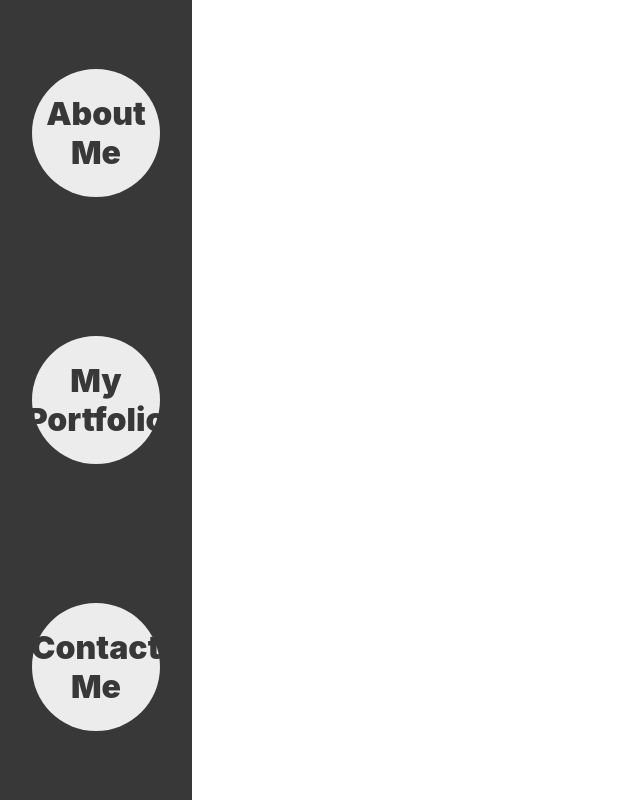
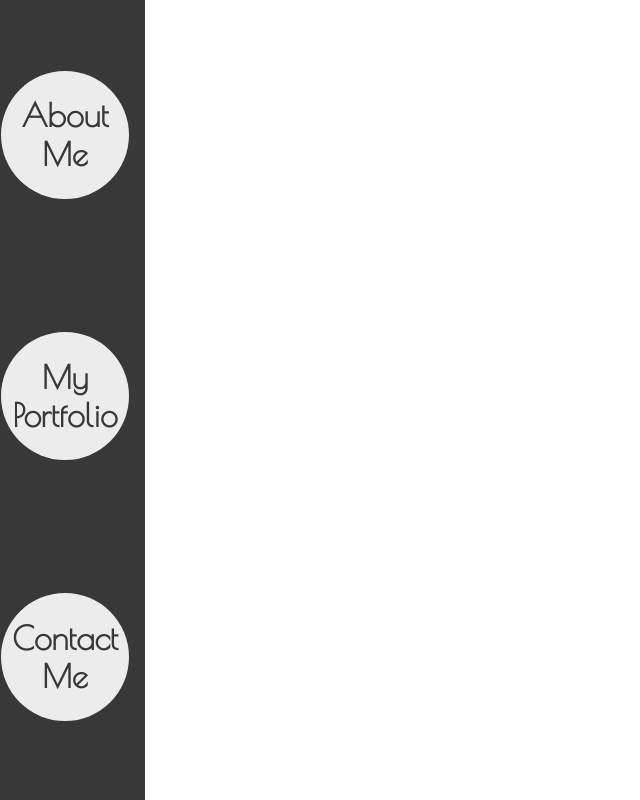
Before and after one commit to mlfitz2/React-Profile, a React (Create React App) app: page / in a window 1280 px wide. Both pictures are taken after a click on the element "About Me". Shown: the top 800 px of the page, without its empty margins (0-640 px from the left). Built offline with nearby package versions, Linux system fonts and the light colour scheme.

Commit message:
nav buttons are working

```diff
--- a/public/index.html
+++ b/public/index.html
@@ -28,6 +28,7 @@
     <link rel="preconnect" href="https://fonts.googleapis.com">
     <link rel="preconnect" href="https://fonts.gstatic.com" crossorigin>
     <link href="https://fonts.googleapis.com/css2?family=Poiret+One&display=swap" rel="stylesheet">
+    <link rel="stylesheet" href="https://stackpath.bootstrapcdn.com/bootstrap/4.3.1/css/bootstrap.min.css">
   </head>
   <body>
     <noscript>You need to enable JavaScript to run this app.</noscript>
--- a/src/App.css
+++ b/src/App.css
@@ -1,4 +1,4 @@
-/* * {
+* {
   margin: 0;
   padding: 0;
   box-sizing: border-box;
@@ -30,4 +30,4 @@ pre, code {
 
 ol, ul {
   list-style: none;
-} */
+}
--- a/src/App.js
+++ b/src/App.js
@@ -1,43 +1,35 @@
 import React, { useState } from 'react';
 import './App.css';
 import Header from './components/Header';
-import Footer from './components/Footer';
 import Page from './components/Page';
 
 function App() {
   const [pages] = useState([
     {
-      name: 'about me'
+      name: 'greeting'
     },
     {
-      name: 'greeting'
+      name: 'about me'
     },
     {
       name: 'portfolio'
     },
     {
       name: 'contact'
-    },
-    {
-      name: 'project1'
-    },
-    {
-      name: 'project2'
-    },
-    {
-      name: 'project3'
     }
   ])
-  const [ currentPage, setCurrentPage ] = useState(pages[1]);
+  const [ currentPage, setCurrentPage ] = useState(pages[0]);
   return (
     <div className="App">
-      <div>
-        <Header></Header>
+      <div className="row">
+        <Header
+          pages={pages}
+          setCurrentPage={setCurrentPage}
+        ></Header>
         <Page
           currentPage = {currentPage}
         >
         </Page>
-        <Footer></Footer>
       </div>
     </div>
   );
--- a/src/components/AboutMe/index.js
+++ b/src/components/AboutMe/index.js
@@ -4,10 +4,10 @@ import './style.css';
 function AboutMe() {
     return (
         <>
-        <section id="about-me" class="hidden">
-            <h3 class="m-5">Let me introduce myself!</h3>
-            <p class="about-me">I'm a programmer based in Seattle, WA. I create responsive websites that look and function great across all platforms. I'm currently working as an IT Recruiter, and through this role fell in love with coding and all things tech. Now I'm looking to apply my skills full-time as a Web Developer!</p>
-            <p class="about-me">When I'm not busy coding, I like to keep busy with reading, running, yoga, meditation, exploring the amazing sights of the Pacific Northwest with my husband, and playing with our eccentric cat.</p>
+        <section id="about-me" className="hidden">
+            <h3 className="m-5">Let me introduce myself!</h3>
+            <p className="about-me">I'm a programmer based in Seattle, WA. I create responsive websites that look and function great across all platforms. I'm currently working as an IT Recruiter, and through this role fell in love with coding and all things tech. Now I'm looking to apply my skills full-time as a Web Developer!</p>
+            <p className="about-me">When I'm not busy coding, I like to keep busy with reading, running, yoga, meditation, exploring the amazing sights of the Pacific Northwest with my husband, and playing with our eccentric cat.</p>
         </section>
         </>
     )
--- a/src/components/ContactMe/index.js
+++ b/src/components/ContactMe/index.js
@@ -4,14 +4,14 @@ import './style.css';
 function ContactMe() {
     return (
         <>
-        <section id="contact-me" class="hidden">
+        <section id="contact-me" className="hidden">
             <h3>Let's connect!</h3>
             <ul id="links-area" class="d-flex flex-row flex-wrap justify-content-around align-items-center">
-                <li class="contact-item icon d-flex justify-content-center align-items-center text-center m-4"><a href="https://github.com/mlfitz2" target="_blank"><i class="fab fa-github"></i></a></li>
-                <li class="contact-item icon d-flex justify-content-center align-items-center text-center m-4"><a href="https://www.linkedin.com/in/michael-fitzpatrick-6a7720119" target="_blank"><i class="fab fa-linkedin"></i></a></li>
-                <li class="contact-item d-flex justify-content-center align-items-center text-center m-4"><a href = "mailto: mlfitz2@gmail.com">Email: MLFitz2@gmail.com</a></li>
-                <li class="contact-item phone d-flex justify-content-center align-items-center text-center m-4">Phone: 415.423.4516</li>
-                <li class="contact-item d-flex justify-content-center align-items-center text-center m-4"><a href="./assets/Resume - Mike Fitzpatrick.pdf" download>My Resume</a></li>
+                <li className="contact-item icon d-flex justify-content-center align-items-center text-center m-4"><a href="https://github.com/mlfitz2" target="_blank"><i class="fab fa-github"></i></a></li>
+                <li className="contact-item icon d-flex justify-content-center align-items-center text-center m-4"><a href="https://www.linkedin.com/in/michael-fitzpatrick-6a7720119" target="_blank"><i class="fab fa-linkedin"></i></a></li>
+                <li className="contact-item d-flex justify-content-center align-items-center text-center m-4"><a href = "mailto: mlfitz2@gmail.com">Email: MLFitz2@gmail.com</a></li>
+                <li className="contact-item phone d-flex justify-content-center align-items-center text-center m-4">Phone: 415.423.4516</li>
+                <li className="contact-item d-flex justify-content-center align-items-center text-center m-4"><a href="./assets/Resume - Mike Fitzpatrick.pdf" download>My Resume</a></li>
             </ul>
         </section>
         </>
--- a/src/components/Greeting/index.js
+++ b/src/components/Greeting/index.js
@@ -1,12 +1,13 @@
 import React from 'react';
 import './style.css';
+import avatar from './avatar.jpg';
 
 function Greeting() {
     return (
         <>
         <section id="intro">
             <h1>Hi there!</h1>
-            <img id="avatar" className="rounded-circle" alt="avatar" src='./avatar.jpg'/>
+            <img id="avatar" className="rounded-circle" alt="avatar" src={avatar}/>
             <h1>I'm Mike.</h1>
         </section>
         </>
--- a/src/components/Header/index.js
+++ b/src/components/Header/index.js
@@ -1,13 +1,21 @@
 import React from 'react';
 import './style.css';
 
-function Header() {
+function Header(props) {
+    const {pages=[], setCurrentPage}=props;
     return (
         <>
         <nav id="navbar" className="navbar">
-            <h2 className="nav-btn" id="about-me-btn">About Me</h2>
-            <h2 className="nav-btn" id="portfolio-btn">My Portfolio</h2>
-            <h2 className="nav-btn" id="contact-me-btn">Contact Me</h2>
+            {/* {
+                pages.map((page) => (
+                    <h2
+                    key={page.name}
+                    className="nav-btn"><span onclick={()=>setCurrentPage(page)}>{page.name}</span></h2>
+                ))
+            } */}
+            <h2 className="nav-btn" id="about-me-btn"><span onClick={()=>setCurrentPage(pages[1])}>About Me</span></h2>
+            <h2 className="nav-btn" id="portfolio-btn"><span onClick={()=>setCurrentPage(pages[2])}>My Portfolio</span></h2>
+            <h2 className="nav-btn" id="contact-me-btn"><span onClick={()=>setCurrentPage(pages[3])}>Contact Me</span></h2>
         </nav>
         </>
     )
--- a/src/components/Header/style.css
+++ b/src/components/Header/style.css
@@ -5,7 +5,7 @@
 }
 
 .navbar {
-    width: 15%;
+    /* width: 15%; */
     height: 100vh;
     display: flex;
     flex-direction: column;
--- a/src/components/Project1/index.js
+++ b/src/components/Project1/index.js
@@ -8,10 +8,10 @@ function Project1() {
                 <h3>PubCrawler</h3>
                 <p>PubCrawler allows users to select a city, or use their current location, to see a map of breweries in the area. Select the ones you like, and the app will display the most efficient route for a pub crawl between them. You can save your favorite routes to local storage and refer back to them next time.</p>
                 <div class="project-demo-area">
-                    <img class="project-demo-pic" alt="project-pic" src="assets/pubcrawler.JPG"/>
-                    <div class="project-links-area d-flex flex-column">
-                        <a class="project-link p-3 m-2 d-flex justify-content-center align-items-center" href="https://benfok.github.io/pub-crawler" target="_blank">Deployed App</a>
-                        <a class="project-link p-3 m-2 d-flex justify-content-center align-items-center" href="https://github.com/mlfitz2/pub-crawler" target="_blank">GitHub</a>
+                    <img className="project-demo-pic" alt="project-pic" src="assets/pubcrawler.JPG"/>
+                    <div className="project-links-area d-flex flex-column">
+                        <a className="project-link p-3 m-2 d-flex justify-content-center align-items-center" href="https://benfok.github.io/pub-crawler" target="_blank">Deployed App</a>
+                        <a className="project-link p-3 m-2 d-flex justify-content-center align-items-center" href="https://github.com/mlfitz2/pub-crawler" target="_blank">GitHub</a>
                     </div>
                 </div>
             </section>
```
Also changed, not shown: src/components/Footer/index.js (deleted, +0 -11 lines), src/components/Footer/style.css (deleted).
